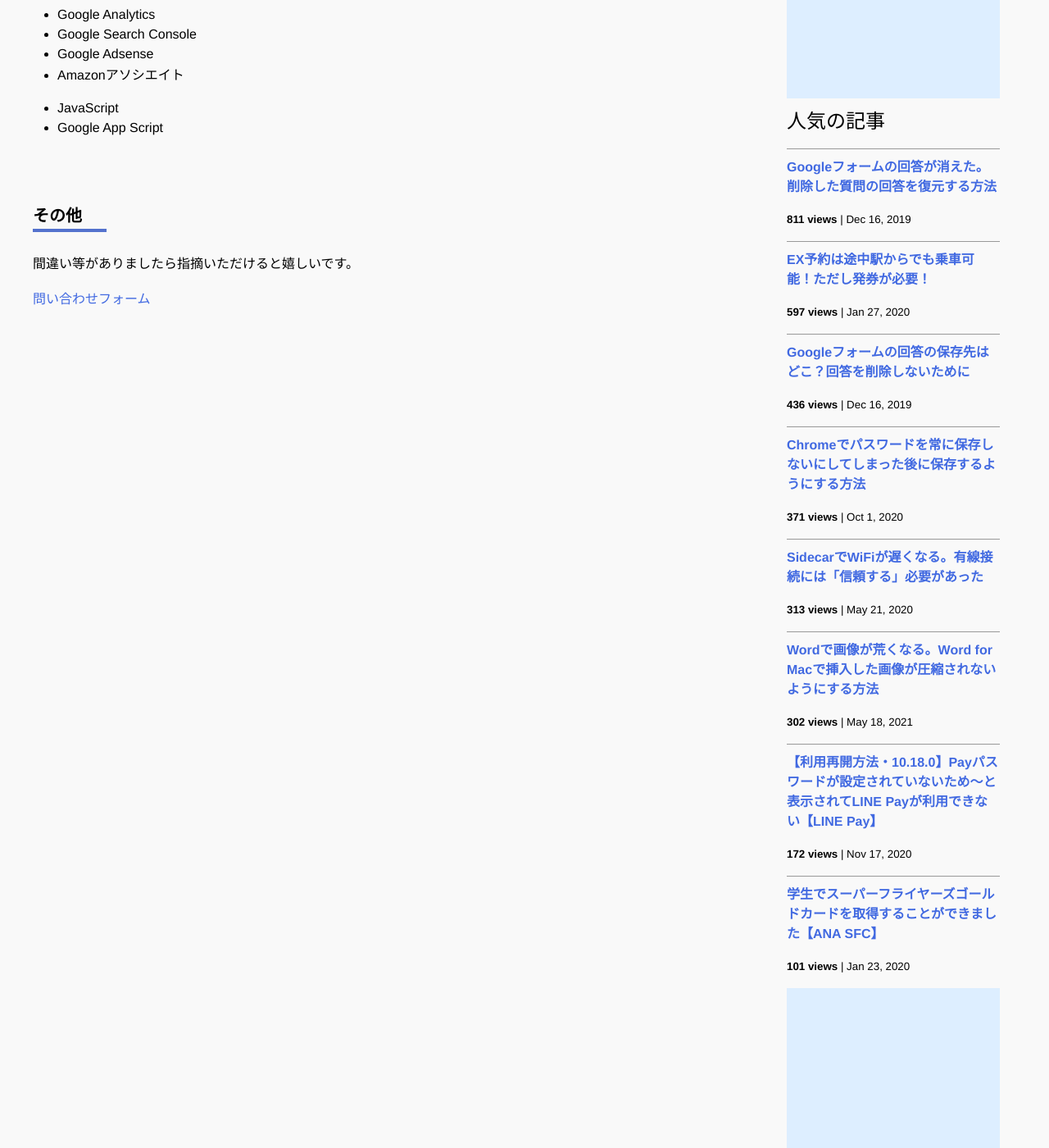
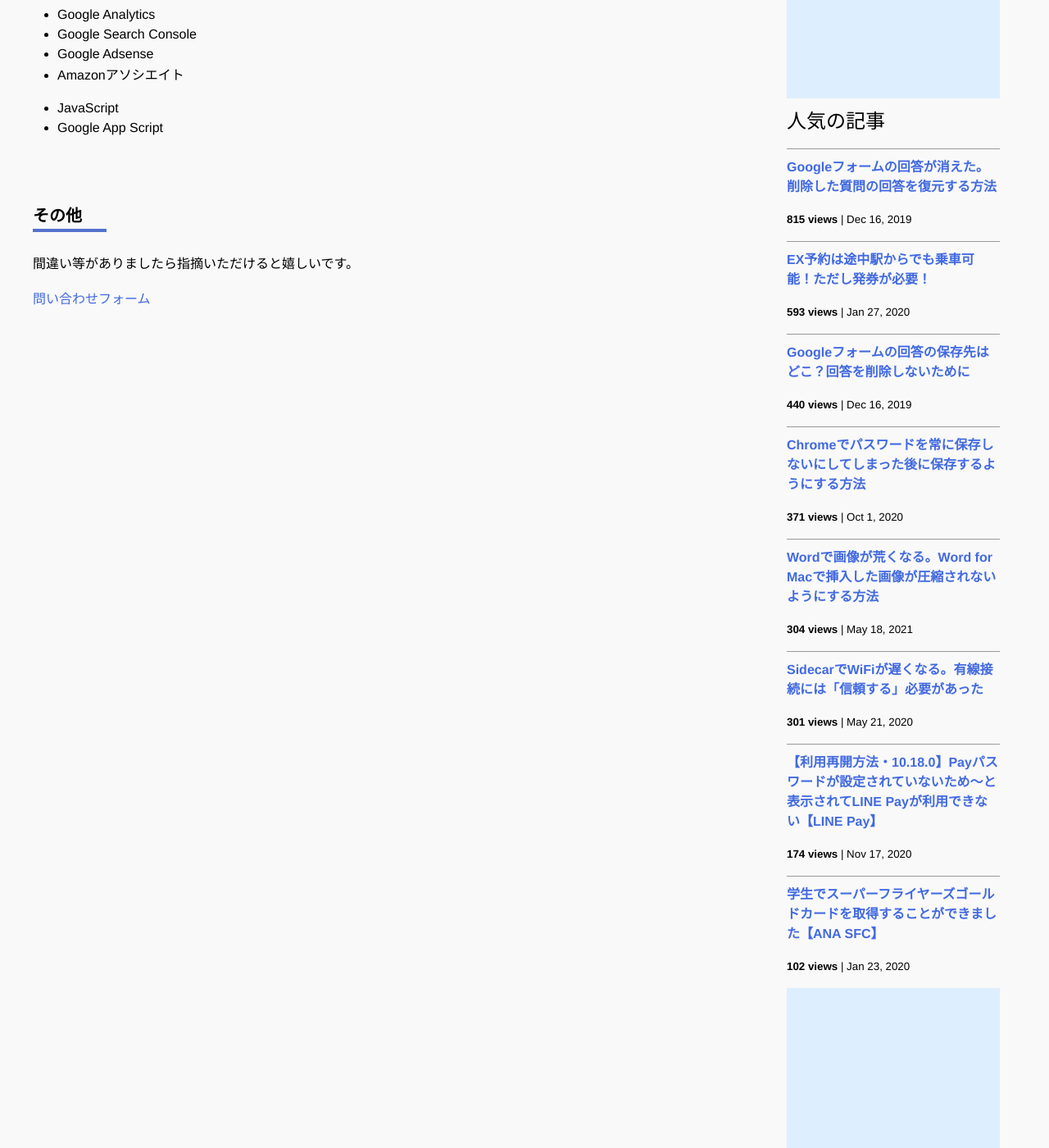
Before and after one commit to iwanaminami/shoyaiwaname, a Jekyll site: the page built from about.markdown, in a window 1280 px wide and 1400 px high, scrolled down 693 px. Shown: the whole window at 82% size. Built offline with Jekyll 4.4.1, drawn with Linux system fonts in a browser that asks for light colours; nearby versions of some CDN libraries; comment, search, counter and statistics services are not loaded.

Commit message:
a new commit message

```diff
--- a/_data/popularposts.yml
+++ b/_data/popularposts.yml
@@ -1,17 +1,17 @@
 side:
-  - view: 811
+  - view: 815
     url: /2019/12/16/restore-googleform.html
-  - view: 597
+  - view: 593
     url: /2020/01/27/ex-rideontheway.html
-  - view: 436
+  - view: 440
     url: /2019/12/16/googleform-answers.html
   - view: 371
     url: /2020/10/01/googlepassword.html
-  - view: 313
+  - view: 304
+    url: /2021/05/18/image-compression-word.html
+  - view: 301
     url: /2020/05/21/sidecar-via-cable.html
-  - view: 302
-    url: /2021/05/18/image-compression-word.html
-  - view: 172
+  - view: 174
     url: /2020/11/17/linepay.html
-  - view: 101
+  - view: 102
     url: /2020/01/23/sfcgold.html
```
